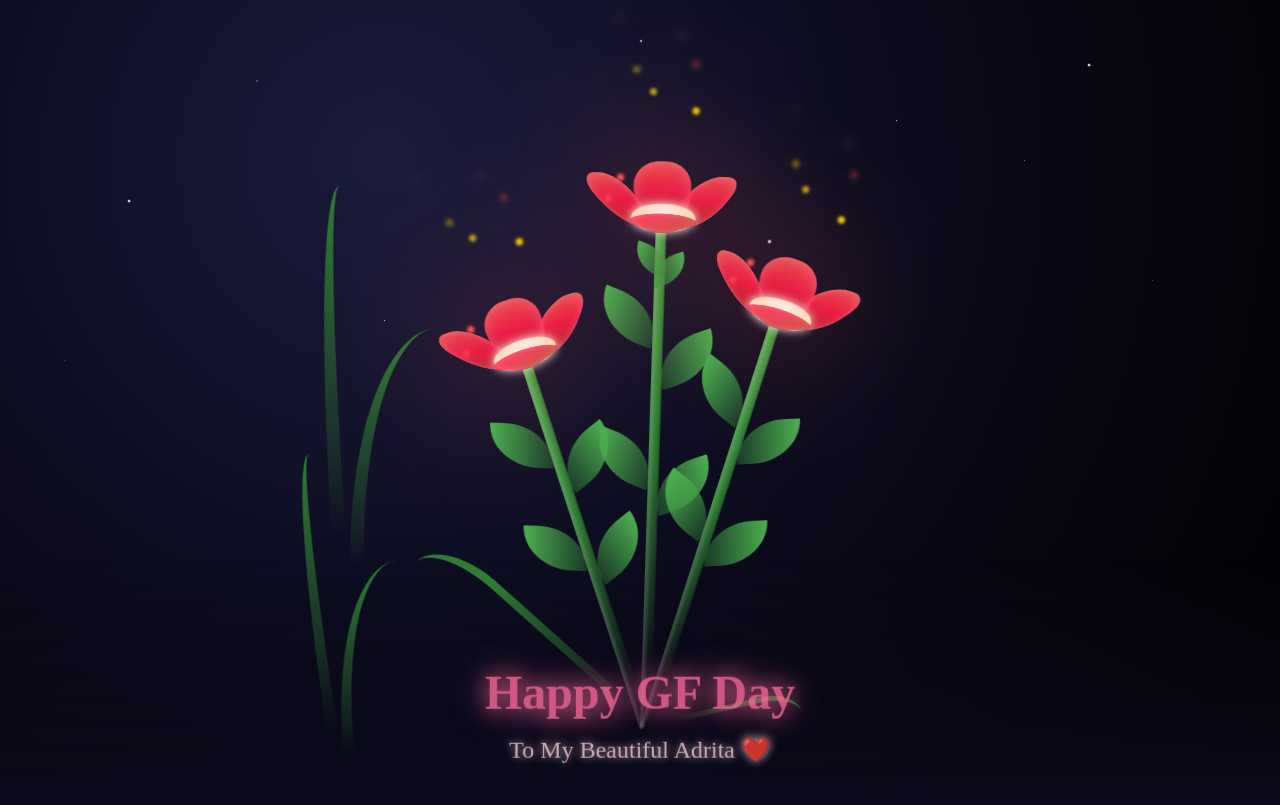
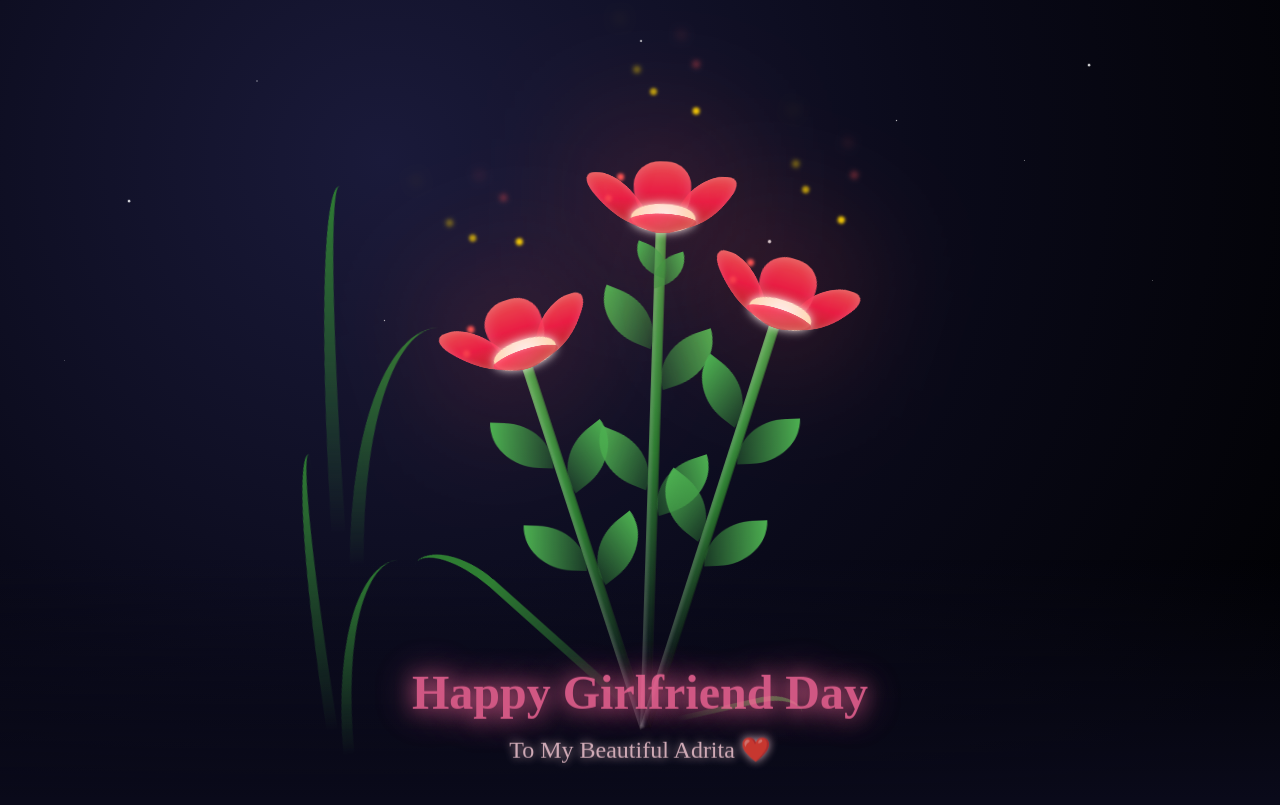
Before and after one commit to samirxpikachuio/august-1, a plain HTML site: page index.html in a window 1280 px wide. Shown: the top 805 px of the page. Drawn offline with Linux system fonts and the light colour scheme.

Commit message:
Update index.html

```diff
--- a/index.html
+++ b/index.html
@@ -502,7 +502,7 @@
   </div>
 
   <div class="message">
-    <h1>Happy GF Day</h1>
+    <h1>Happy Girlfriend Day</h1>
     <p>To My Beautiful Adrita ❤️</p>
   </div>
 
```
